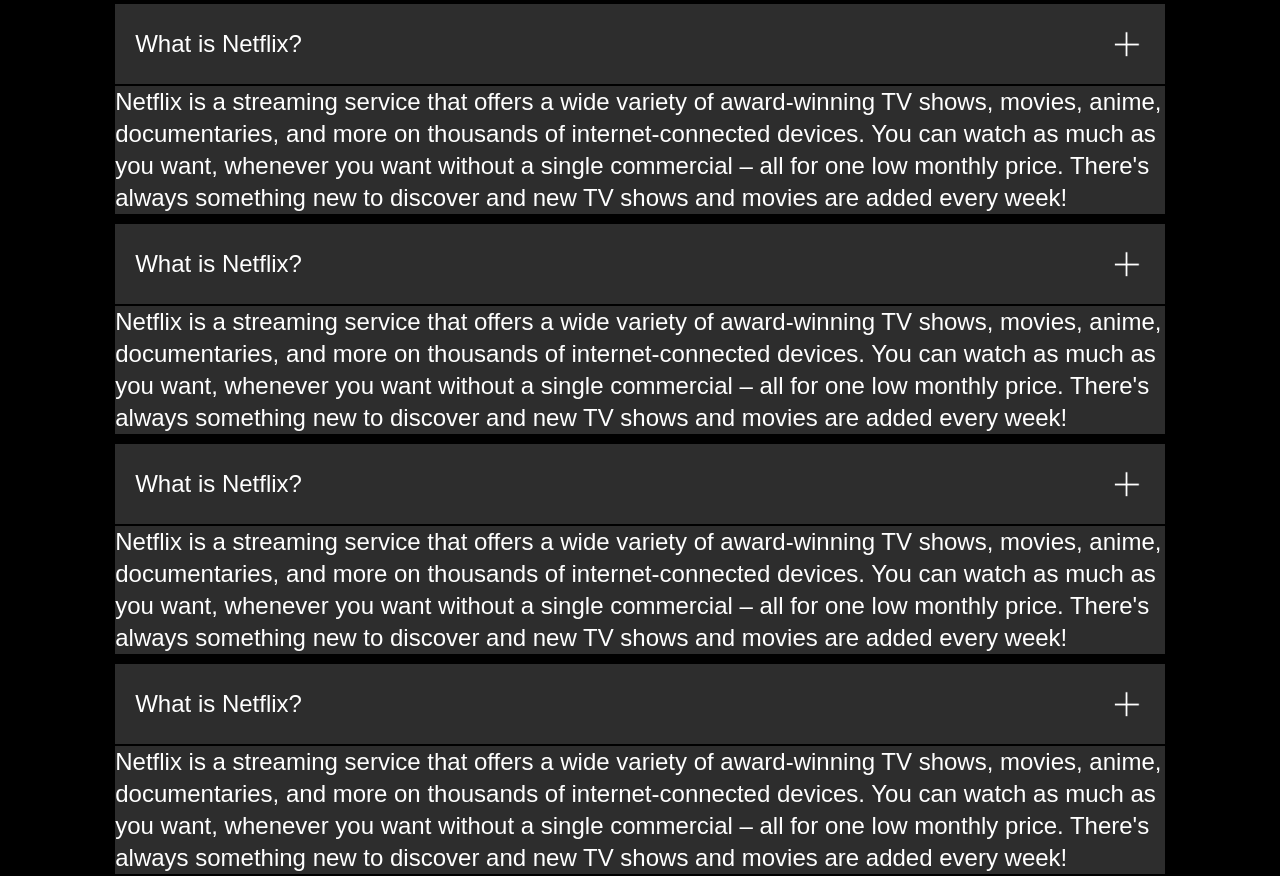
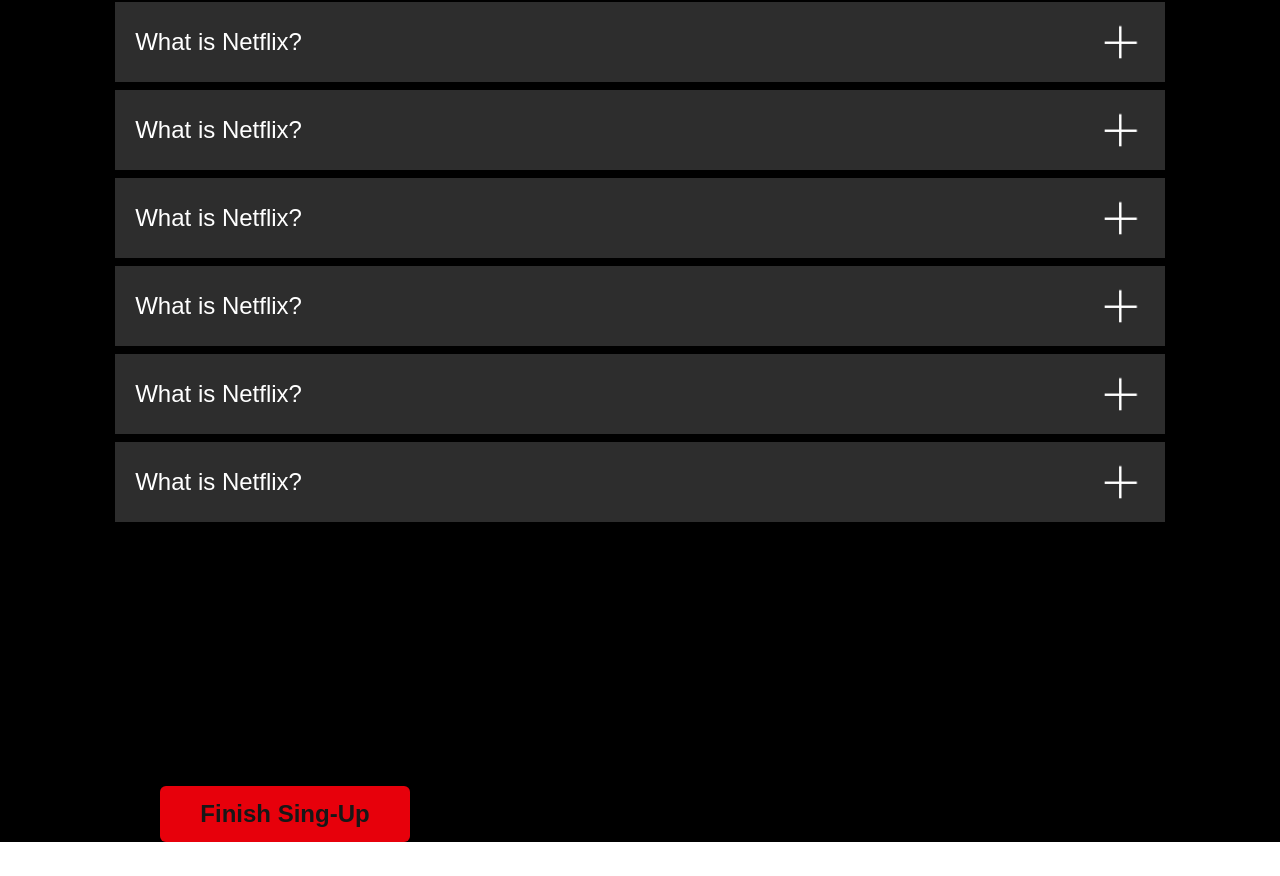
Before and after one commit to hassannadeemansari/netflix, a Next.js app: page / in a window 1280 px wide. Shown: the part 1384-2260 px from the top of the page. After the commit the page ends 2226 px from the top, so only its background shows below. Built offline with nearby package versions, Linux system fonts and the light colour scheme.

Commit message:
Update page and add components

```diff
--- a/src/app/components/accordian.tsx
+++ b/src/app/components/accordian.tsx
@@ -3,24 +3,36 @@
 
 export default function Accordion(){
 
-     const [isopenacordion , setisopenaccor] = useState(false)
+     const [isopenacordion , setopenaccor] = useState(false)
+
+     function toggle(){
+          setopenaccor(!isopenacordion)
+     }
 
      return (
               <div className="flex flex-col gap-0.5">
 
 
-                  <p className="h-20 w-full bg-[#2D2D2D] hover:bg-[#414141] transition-all duration-300 cursor-pointer text-white text-2xl  flex justify-between items-center p-5">
+                  <p onClick={toggle} className="h-20 w-full bg-[#2D2D2D] hover:bg-[#414141] transition-all duration-300 cursor-pointer text-white text-2xl  flex justify-between items-center p-5">
                        <span>What is Netflix?</span>
-                       <img src="/Add.png" alt="add" className="h-9 w-auto filter brightness-0 invert" />
-                       {/* <img src="/cross.png" alt="add" className="h-12 w-auto filter brightness-0 invert" /> */}
-                  </p>
 
-                  <p className="text-white text-2xl bg-[#2D2D2D]">
-                     Netflix is a streaming service that offers a wide variety of award-winning TV shows, movies, anime, documentaries, and more on thousands of internet-connected devices.
+                      {isopenacordion ? (
+                       <img src="/cross.png" alt="add" className="h-14 w-auto filter brightness-0 invert" />
 
-You can watch as much as you want, whenever you want without a single commercial – all for one low monthly price. There's always something new to discover and new TV shows and movies are added every week!
+                      ):(
+
+                       <img src="/Add.png" alt="add" className="h-12 w-auto filter brightness-0 invert" />
+
+                      )}
 
                   </p>
+               {isopenacordion && (
+                  <p className="text-white text-2xl p-7 bg-[#2D2D2D]">
+                     Netflix is a streaming service that offers a wide variety of award-winning TV shows, movies, anime, documentaries, and more on thousands of internet-connected devices.<br/>
+                       <br/>
+                       You can watch as much as you want, whenever you want without a single commercial – all for one low monthly price. There's always something new to discover and new TV shows and movies are added every week!
+                  </p>
+               )}
 
 
                </div>
--- a/src/app/page.tsx
+++ b/src/app/page.tsx
@@ -126,8 +126,8 @@
 
 
 
-         <div className="flex justify-center mx-auto mt-14">
-             <div className="w-[82%] min-h-screen flex flex-col gap-2.5 ">
+         <div className="flex justify-center flex-col items-center mx-auto mt-14 gap-5">
+             <div className="w-[82%] min-h-screen flex flex-col gap-2 ">
                   <span className="font-bold text-xl text-white">frequently Asked Question</span>
                       <Accordion />
                       <Accordion />
@@ -135,8 +135,10 @@
                       <Accordion />
                       <Accordion />
                       <Accordion />
+
              </div>
-        </div>
+
+<button className="w-[250px] h-14 self-start  ml-40 bg-red-600 text-2xl font-bold rounded-md"> Finish Sing-Up  </button>        </div>
 
 
 
```
